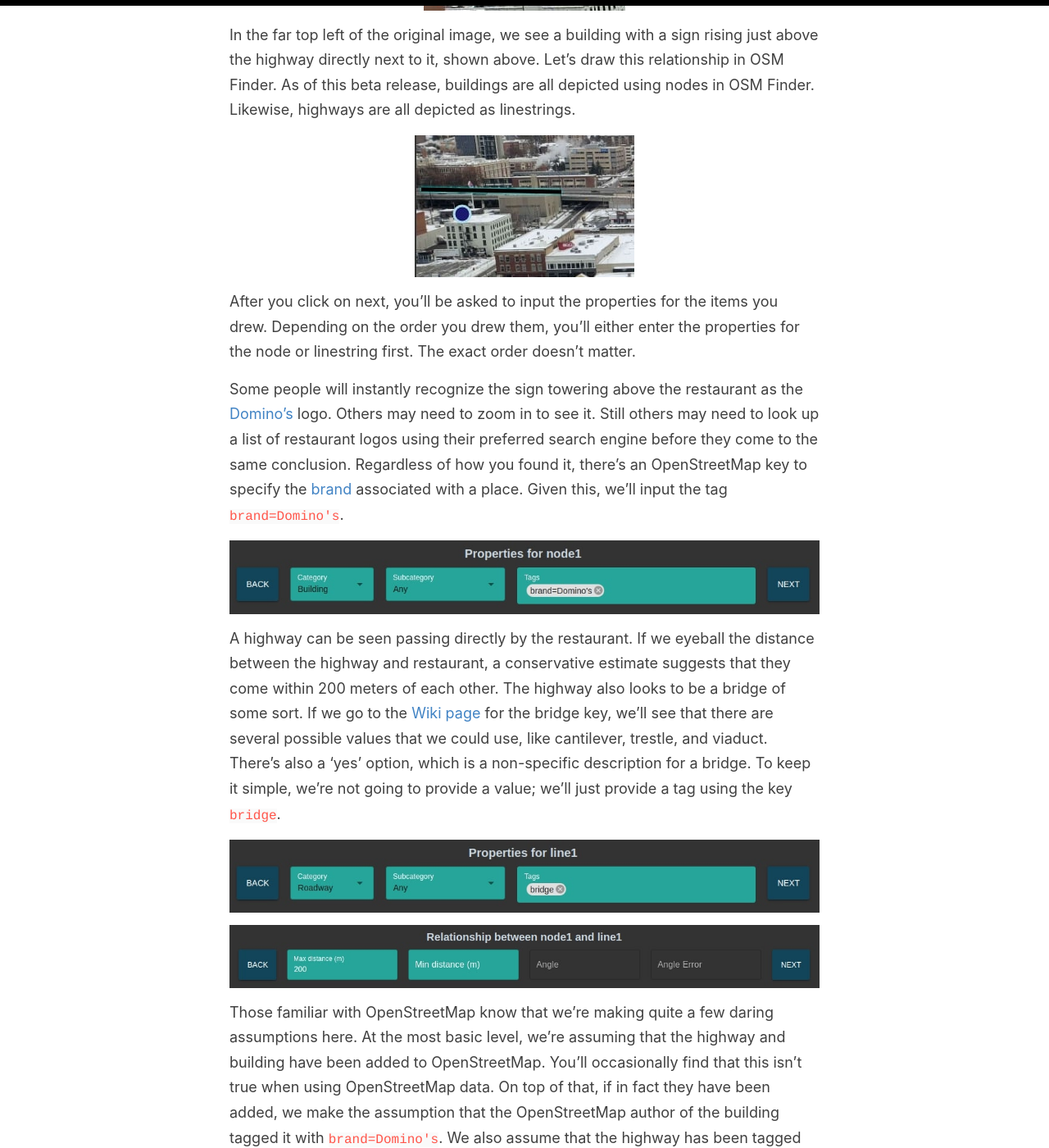
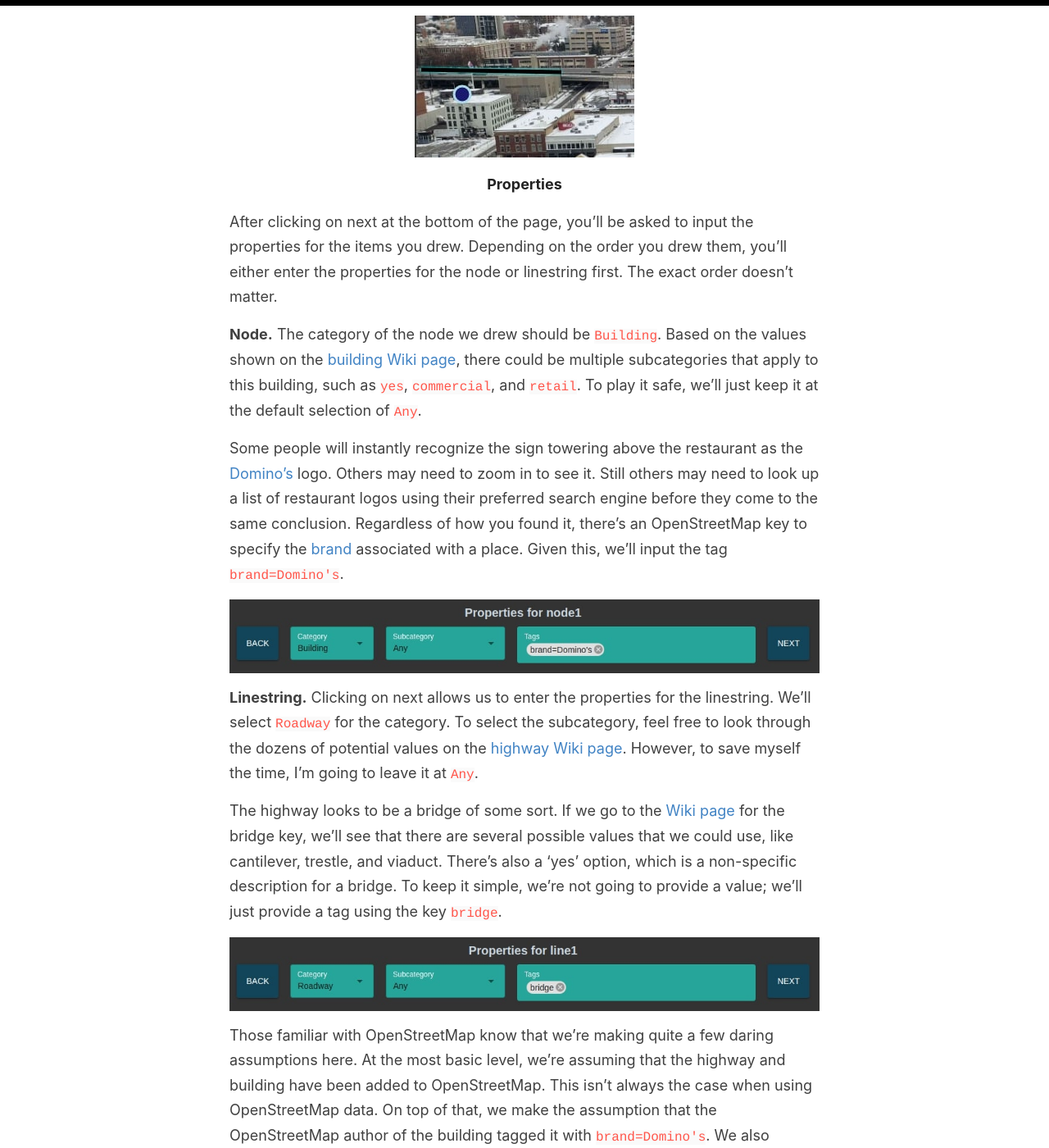
Before and after one commit to Xetnus/blog, a Jekyll site: the page built from _posts/2022-01-27-locating-spokane-a-demonstration.md, in a window 1280 px wide and 1400 px high, scrolled down 2376 px. Shown: the whole window at 82% size. Built offline with Jekyll 4.4.1, drawn with Linux system fonts in a browser that asks for light colours; some of the changed text lies outside the part shown.

Commit message:
Add content, improve formatting

```diff
--- a/_posts/2022-01-27-locating-spokane-a-demonstration.md
+++ b/_posts/2022-01-27-locating-spokane-a-demonstration.md
@@ -14,7 +14,7 @@ There are several specific items of interest that we'll be covering in this and
 
 ![](/blog/images/2022-01-27-highlighted.jpg)
 
-We'll cover items 1 through 3 in this introductory article. We'll hopefully go over item 4 at some point in the distant future, but searching for shapes is a difficult problem that [hasn't yet been implemented](https://xetnus.github.io/blog/introducing-osm-finder-beta/#future-work). Items 5 and 6 will be demonstrated in another article coming out within the next few days. Finally, item 7 is what kicks off this investigation. It's a billboard that, very conveniently, tells us which state to start our search in.
+We'll cover item 1 in this quick, introductory article. Items 2 and 3 will be covered in an article being released very soon. We'll hopefully go over item 4 at some point in the distant future, but searching for shapes is a difficult problem that [hasn't yet been implemented](https://xetnus.github.io/blog/introducing-osm-finder-beta/#future-work). Items 5 and 6 will be demonstrated in another article coming out within the next few days. Finally, item 7 is what kicks off this investigation. It's a billboard that, very conveniently, tells us which state to start our search in.
 
 ![](/blog/images/2022-01-27-billboard.jpg)
 
@@ -24,30 +24,42 @@ If you followed the most recent version of the [installation instructions](https
 
 ### 1. Domino's pizza
 
-![](/blog/images/2022-01-27-dominos-sign.jpg)
-
-In the far top left of the original image, we see a building with a sign rising just above the highway directly next to it, shown above. Let's draw this relationship in OSM Finder. As of this beta release, buildings are all depicted using nodes in OSM Finder. Likewise, highways are all depicted as linestrings.
+In the very top left of the original image, we see a building with a highway passing directly next to it. Let's draw this relationship in OSM Finder. As of this beta release, buildings are all depicted using nodes in OSM Finder. Likewise, highways are all depicted as linestrings.
 
 ![](/blog/images/2022-01-27-dominos-annotated.jpg)
 
-After you click on next, you'll be asked to input the properties for the items you drew. Depending on the order you drew them, you'll either enter the properties for the node or linestring first. The exact order doesn't matter.
+#### Properties
+
+After clicking on next at the bottom of the page, you'll be asked to input the properties for the items you drew. Depending on the order you drew them, you'll either enter the properties for the node or linestring first. The exact order doesn't matter.
+
+**Node.** The category of the node we drew should be `Building`. Based on the values shown on the [building Wiki page](https://wiki.openstreetmap.org/wiki/Key:building), there could be multiple subcategories that apply to this building, such as `yes`, `commercial`, and `retail`. To play it safe, we'll just keep it at the default selection of `Any`.
 
 Some people will instantly recognize the sign towering above the restaurant as the [Domino's](https://en.wikipedia.org/wiki/Domino%27s) logo. Others may need to zoom in to see it. Still others may need to look up a list of restaurant logos using their preferred search engine before they come to the same conclusion. Regardless of how you found it, there's an OpenStreetMap key to specify the [brand](https://wiki.openstreetmap.org/wiki/Key:brand) associated with a place. Given this, we'll input the tag `brand=Domino's`.
 
 ![](/blog/images/2022-01-27-dominos-node-properties.jpg)
 
-A highway can be seen passing directly by the restaurant. If we eyeball the distance between the highway and restaurant, a conservative estimate suggests that they come within 200 meters of each other. The highway also looks to be a bridge of some sort. If we go to the [Wiki page](https://wiki.openstreetmap.org/wiki/Key:bridge) for the bridge key, we'll see that there are several possible values that we could use, like cantilever, trestle, and viaduct. There's also a 'yes' option, which is a non-specific description for a bridge. To keep it simple, we're not going to provide a value; we'll just provide a tag using the key `bridge`.
+**Linestring.** Clicking on next allows us to enter the properties for the linestring. We'll select `Roadway` for the category. To select the subcategory, feel free to look through the dozens of potential values on the [highway Wiki page](https://wiki.openstreetmap.org/wiki/Key:highway). However, to save myself the time, I'm going to leave it at `Any`.
+
+The highway looks to be a bridge of some sort. If we go to the [Wiki page](https://wiki.openstreetmap.org/wiki/Key:bridge) for the bridge key, we'll see that there are several possible values that we could use, like cantilever, trestle, and viaduct. There's also a 'yes' option, which is a non-specific description for a bridge. To keep it simple, we're not going to provide a value; we'll just provide a tag using the key `bridge`.
 
 ![](/blog/images/2022-01-27-dominos-linestring-properties.jpg)
 
+Those familiar with OpenStreetMap know that we're making quite a few daring assumptions here. At the most basic level, we're assuming that the highway and building have been added to OpenStreetMap. This isn't always the case when using OpenStreetMap data. On top of that, we make the assumption that the OpenStreetMap author of the building tagged it with `brand=Domino's`. We also assume that the highway has been tagged as `bridge`. If any of these assumptions don't hold true when compared to the current state of the OpenStreetMap data, our search will fall flat and we'll be forced to widen our search using less restrictive parameters and tags.
+
+#### Relationships
+
+Moving to the next stage, we're asked to enter the details of the relationship between the node and line. If we eyeball the distance between the highway and restaurant, a conservative estimate suggests that they come within 200 meters of each other. This will be the maximum distance. We could also enter a minimum distance if we felt comfortable doing so, but I'll leave it blank. The angle parameters are disabled because this type of relationship doesn't have any angles supported by OSM Finder.
+
 ![](/blog/images/2022-01-27-dominos-relationship.jpg)
 
-Those familiar with OpenStreetMap know that we're making quite a few daring assumptions here. At the most basic level, we're assuming that the highway and building have been added to OpenStreetMap. You'll occasionally find that this isn't true when using OpenStreetMap data. On top of that, if in fact they have been added, we make the assumption that the OpenStreetMap author of the building tagged it with `brand=Domino's`. We also assume that the highway has been tagged as `bridge`. If any of these assumptions don't hold true when compared to the current state of the OpenStreetMap data, our search will fall flat and we'll be forced to widen our search using less restrictive parameters and tags.
+#### Queries
 
-Finally, hit next to generate the query.
+Finally, hit next to generate the query. Once the query pops up, you can click on the copy icon at the top right to copy the query to the clipboard.
 
 ![](/blog/images/2022-01-27-dominos-query.jpg)
 
-### 2. Hotel
+Pasting that query into your PostgreSQL interactive terminal should turn up 10 total results, which we'll need to sift through.
 
-### 3. Chimneys
+![](/blog/images/2022-01-27-dominos-results.png)
+
+Fortunately for us, we don't have to sift for long, because the very first result is what we're looking for: www.openstreetmap.org/way/224606443
```
